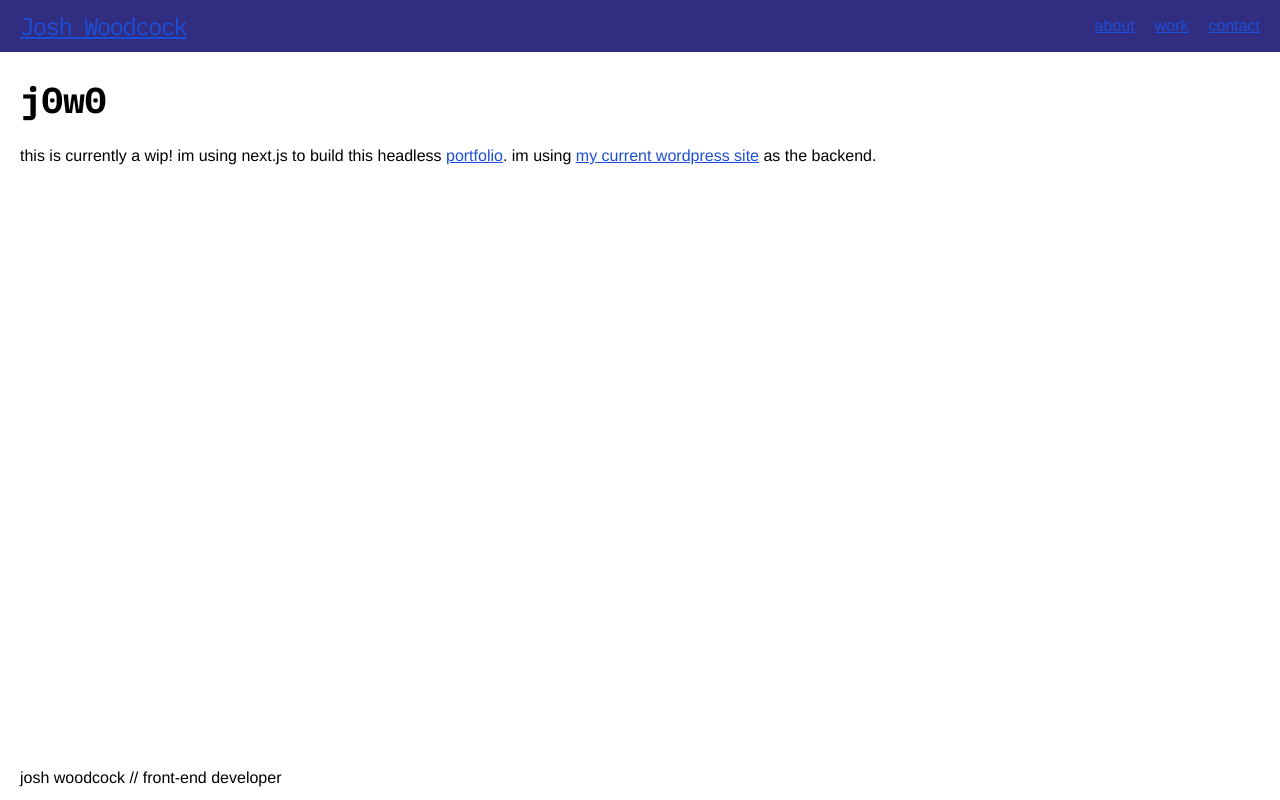
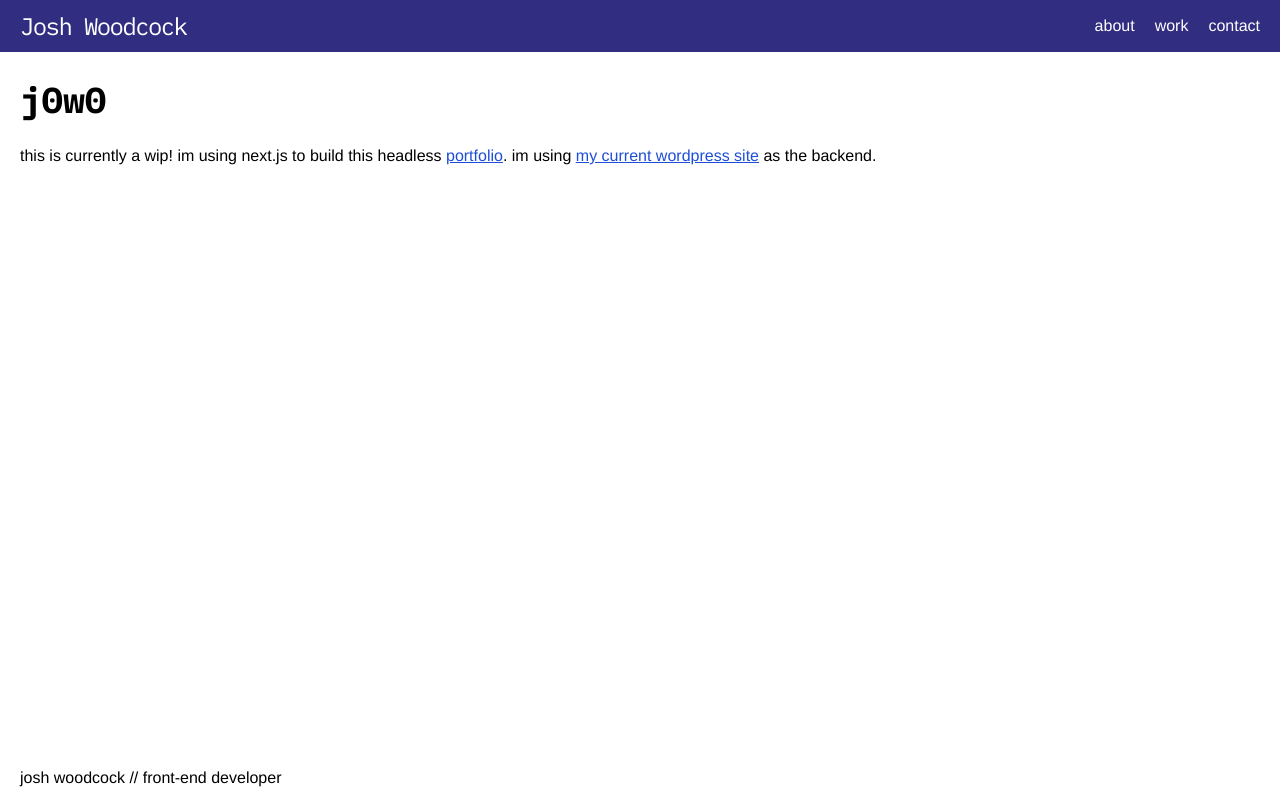
Before and after one commit to j0w0/nextjs-portfolio, a Next.js app: page / in a window 1280 px wide. Built offline with nearby package versions, Linux system fonts and the light colour scheme.

Commit message:
tweak basic styles

```diff
--- a/src/components/Header/Header.module.scss
+++ b/src/components/Header/Header.module.scss
@@ -7,6 +7,15 @@
 
   & > a {
     letter-spacing: -0.1rem;
+  }
+
+  a {
+    color: white;
+    text-decoration: none;
+
+    &:hover {
+      color: yellow;
+    }
   }
 
   nav {
--- a/src/styles/Page.module.scss
+++ b/src/styles/Page.module.scss
@@ -5,5 +5,6 @@
 
   ul {
     list-style: none;
+    padding: 0;
   }
 }
```
